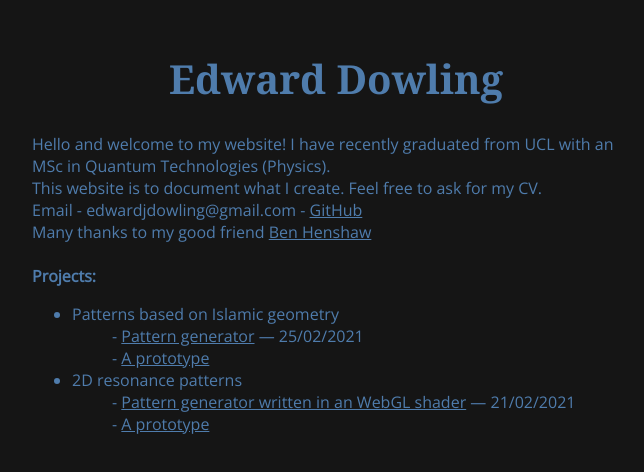
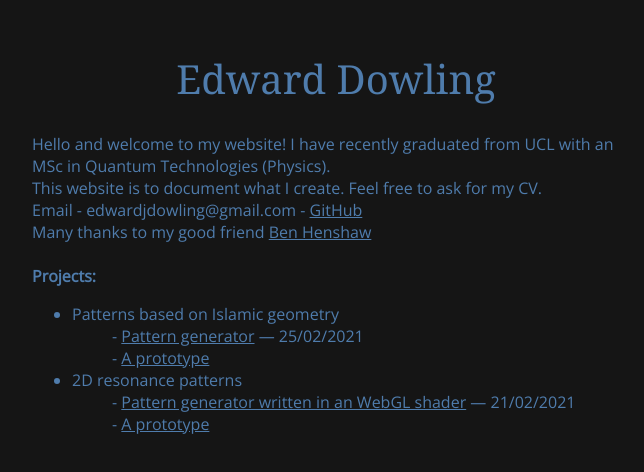
Before and after one commit to ejdowling/dowling, a plain HTML site: page index.html in a window 1280 px wide. Shown: the whole page, without its empty margins (304-948 px from the left). Drawn offline with nearby package versions, Linux system fonts and the light colour scheme.

Commit message:
change font weight to 400

```diff
--- a/index.html
+++ b/index.html
@@ -8,7 +8,7 @@
 <style>
 
 #wrapper { max-width: 38em; min-width: 10em; padding: 1em 1em 1em 1em; margin: auto; }
-h1 { text-align: center; font-family: "Georgia", serif; font-size: 2.5em;}
+h1 { text-align: center; font-family: "Georgia", serif; font-size: 2.5em; font-weight: 400;}
 body {background-color: #151515;
         color: #4f7cac;
         font-family: 'Open Sans', sans-serif;
```
